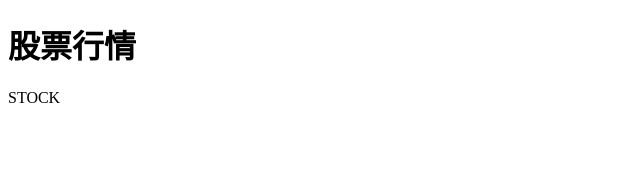
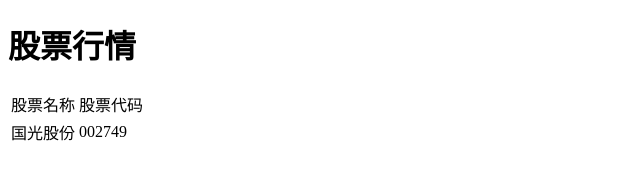
Before and after one commit to harryzzp/first-electron-app, a website: page stock.html in a window 1280 px wide. Shown: the whole page, without its empty margins (0-640 px from the left). Drawn offline with Linux system fonts and the light colour scheme.

Commit message:
update stock

```diff
--- a/stock.html
+++ b/stock.html
@@ -7,12 +7,24 @@
 </head>
 
 <body>
-<div><h1>股票行情</h1></div>
-<div>
-    <table>
-        <thead>STOCK</thead>
-    </table>
-</div>
+    <div>
+        <h1>股票行情</h1></div>
+    <div>
+        <table>
+            <thead>
+                <tr>
+                    <td>股票名称</td>
+                    <td>股票代码</td>
+                </tr>
+            </thead>
+            <tbody>
+                <tr>
+                    <td>国光股份</td>
+                    <td>002749</td>
+                </tr>
+            </tbody>
+        </table>
+    </div>
 
 </body>
 
```
Also changed, not shown: index.html (+2 -2 lines).
